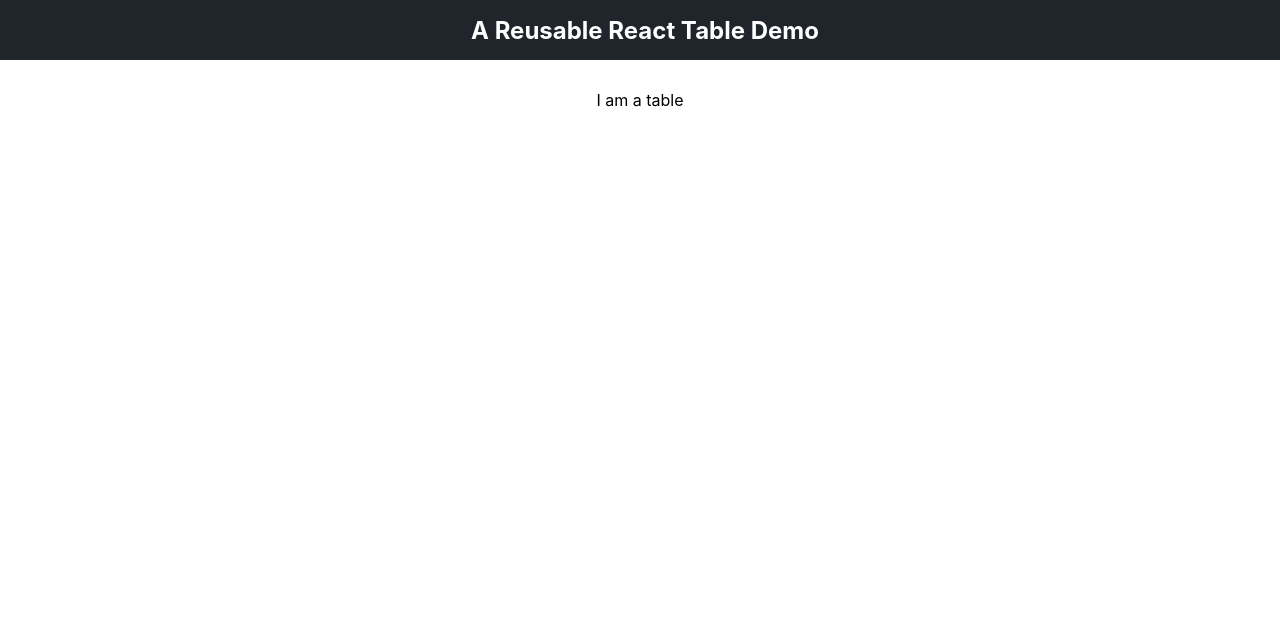
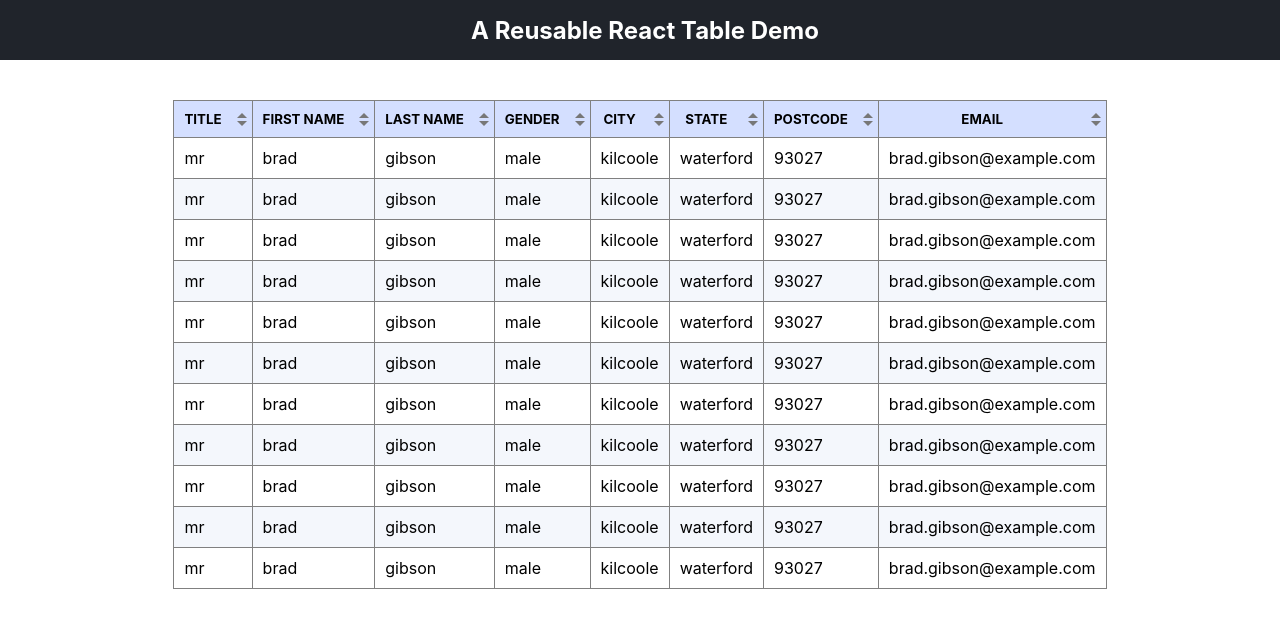
Before and after one commit to Stepanka/react-reusable-table, a React (Create React App) app: page / in a window 1280 px wide. Shown: the top 628 px of the page. Built offline with nearby package versions, Linux system fonts and the light colour scheme.

Commit message:
Displaying data

```diff
--- a/package.json
+++ b/package.json
@@ -6,6 +6,7 @@
     "@testing-library/jest-dom": "^4.2.4",
     "@testing-library/react": "^9.5.0",
     "@testing-library/user-event": "^7.2.1",
+    "lodash": "^4.17.15",
     "react": "^16.13.1",
     "react-dom": "^16.13.1",
     "react-scripts": "3.4.1"
--- a/src/App.css
+++ b/src/App.css
@@ -1,8 +1,3 @@
-.App {
-    display: flex;
-    flex-direction: column;
-}
-
 .App-header {
     width: 100%;
     height: 50px;
@@ -13,6 +8,10 @@
     flex-direction: row;
     align-items: center;
     justify-content: center;
+    position: fixed;
+    top: 0;
+    left: 0;
+    z-index: 1;
 }
 
 .App-header h1 {
@@ -20,10 +19,18 @@
 }
 
 .App-body {
-    width: 90%;
-    margin: 30px auto;
+    width: 100%;
+    margin-top: 60px;
     min-height: calc(100vh - 60px);
     display: flex;
     flex-direction: column;
     align-items: center;
 }
+
+.App-content-wrapper {
+    margin: 40px auto;
+    display: flex;
+    flex-direction: column;
+    align-items: center;
+    width: 90%;
+}
--- a/src/App.js
+++ b/src/App.js
@@ -1,5 +1,5 @@
 import React from 'react';
-import Table from './Table'
+import TableDemo from './TableDemo'
 import './App.css';
 
 function App() {
@@ -9,7 +9,9 @@ function App() {
             <h1>A Reusable React Table Demo</h1>
         </div>
         <div className="App-body">
-            <Table />
+            <div className="App-content-wrapper">
+                <TableDemo />
+            </div>
         </div>
     </div>
   );
--- /dev/null
+++ b/src/Table.css
@@ -0,0 +1,49 @@
+table, th, td {
+    border: 1px solid grey;
+    border-collapse: collapse;
+}
+
+th, td {
+    padding: 10px;
+}
+
+th {
+    background-color: #d4dfff;
+    /*background-color: #2A2D3E;
+    color: white;*/
+    text-transform: uppercase;
+    font-size: smaller;
+    position: relative;
+    padding-right: 30px;
+    cursor: pointer;
+}
+
+.darkRow {
+    background-color: #F4F7FC;
+}
+
+.tableError {
+    color: red;
+    background-color: #ffc8c8;
+    padding: 10px;
+}
+
+.sortBy:before,
+.sortBy:after {
+	border: 5px solid transparent;
+	content: "";
+	display: block;
+	height: 0;
+	right: 5px;
+	top: 50%;
+	position: absolute;
+    width: 0;
+}
+.sortBy:before {
+	border-bottom-color: #777;
+	margin-top: -11px;
+}
+.sortBy:after {
+	border-top-color: #777;
+	margin-top: 2px;
+}
--- a/src/Table.js
+++ b/src/Table.js
@@ -1,12 +1,85 @@
 import React from 'react';
+import _ from 'lodash';
+
+import './Table.css';
+
+function TableHeader(props) {
+    return (
+        <thead>
+            <tr>
+                {props.cols.map((col, id) =>
+                    <th key={id} className="sortBy" onClick={(e) => props.onSortClick(id, e)}>
+                        {col}
+                    </th>
+                )}
+            </tr>
+        </thead>
+    );
+}
+
+function TableRow(props) {
+    return (
+        <tr className={ props.id % 2 !== 0 ? "darkRow" : "" }>
+            {props.data.map((cell, id) =>
+                <td key={id}>{cell}</td>
+            )}
+        </tr>
+    );
+}
+
+function TableError(props) {
+    return (
+        <div className="tableError">
+            {props.message}
+        </div>
+    );
+}
 
 class Table extends React.Component {
     constructor(props) {
         super(props);
+        this.state = {
+            sortedField: "",
+            sortedRows: []
+        }
+        this.prepareRow = this.prepareRow.bind(this);
+        this.sortBy = this.sortBy.bind(this);
     }
+    componentDidMount() {
+        console.log(this.props);// <-- empty
+    }
+
+    sortBy(fieldId, e) {
+        e.preventDefault();
+        let fieldName = this.props.cols[fieldId].mapping;
+        console.log("Sorting by ", fieldName);
+        let sortedRows = this.state.rows;
+        sortedRows = _.orderBy(sortedRows, ['email'],['asc']);
+        this.setState({
+            sortedRows: sortedRows
+        });
+        console.log(sortedRows);
+    }
+
+    prepareRow(rowData) {
+        return this.props.cols.map(c => _.get(rowData, c.mapping));
+    }
+
     render () {
+        const rows = this.state.sortedField === "" ? this.props.rows : this.state.sortedRows;
+
         return (
-            <div>I am a table</div>
+            <div>
+            <table>
+                <TableHeader cols={this.props.cols.map(c => c.header)}
+                             onSortClick={this.sortBy}/>
+                <tbody>
+                    { rows.map((row, id) =>
+                        <TableRow key={id} id={id} data={this.prepareRow(row)} />
+                    )}
+                </tbody>
+            </table>
+            </div>
         );
     }
 }
--- /dev/null
+++ b/src/TableDemo.js
@@ -0,0 +1,115 @@
+import React from 'react';
+import Table from './Table'
+
+let chunkSize = 10;
+
+let testData = [{
+    "gender": "male",
+    "name": {
+        "title": "mr",
+        "first": "brad",
+        "last": "gibson"
+    },
+    "location": {
+        "street": "9278 new road",
+        "city": "kilcoole",
+        "state": "waterford",
+        "postcode": "93027",
+        "coordinates": {
+            "latitude": "20.9267",
+            "longitude": "-7.9310"
+        },
+        "timezone": {
+        "offset": "-3:30",
+        "description": "Newfoundland"
+        }
+    },
+    "email": "brad.gibson@example.com",
+    "login": {
+        "uuid": "155e77ee-ba6d-486f-95ce-0e0c0fb4b919",
+        "username": "silverswan131",
+        "password": "firewall",
+        "salt": "TQA1Gz7x",
+        "md5": "dc523cb313b63dfe5be2140b0c05b3bc",
+        "sha1": "7a4aa07d1bedcc6bcf4b7f8856643492c191540d",
+        "sha256": "74364e96174afa7d17ee52dd2c9c7a4651fe1254f471a78bda0190135dcd3480"
+    },
+    "dob": {
+        "date": "1993-07-20T09:44:18.674Z",
+        "age": 26
+    },
+    "registered": {
+        "date": "2002-05-21T10:59:49.966Z",
+        "age": 17
+    },
+    "phone": "011-962-7516",
+    "cell": "081-454-0666",
+    "id": {
+        "name": "PPS",
+        "value": "0390511T"
+    },
+    "picture": {
+        "large": "https://randomuser.me/api/portraits/men/75.jpg",
+        "medium": "https://randomuser.me/api/portraits/med/men/75.jpg",
+        "thumbnail": "https://randomuser.me/api/portraits/thumb/men/75.jpg"
+    },
+    "nat": "IE"
+    }
+];
+
+class TableDemo extends React.Component {
+    constructor(props) {
+        super(props);
+        this.state = {
+            columns: [],
+            rows: []
+        };
+        this.loadAnotherChunk = this.loadAnotherChunk.bind(this);
+    }
+
+    componentDidMount() {
+        // Configure data to display
+        this.setState({
+            columns: [
+                { header: "Title", mapping: "name.title" },
+                { header: "First name", mapping: "name.first" },
+                { header: "Last name", mapping: "name.last" },
+                { header: "Gender", mapping: "gender" },
+                { header: "City", mapping: "location.city" },
+                { header: "State", mapping: "location.state" },
+                { header: "Postcode", mapping: "location.postcode" },
+                { header: "Email", mapping: "email" },
+            ]
+        });
+
+        // Load the first chunk
+        for(let i = 0; i < chunkSize; i++) {
+            testData.push(testData[0]);
+        }
+        this.setState({
+            rows: testData
+        });
+
+
+        // fetch("https://randomuser.me/api/?results=" + chunkSize)
+        // .then(results => results.json())
+        // .then(data => {
+        //     this.setState({
+        //         rows: data.results
+        //     });
+        // });
+    }
+
+    loadAnotherChunk() {
+        // Add a new chunk of data to the existing data
+        console.log("Loading more data...");
+    }
+
+    render () {
+        return (
+            <Table cols={this.state.columns} rows={this.state.rows} chunkSize={chunkSize} onLazyLoad={this.loadAnotherChunk} />
+        );
+    }
+}
+
+export default TableDemo;
```
Also changed, not shown: 2 other files (tests, documents, lock files or other folders).
